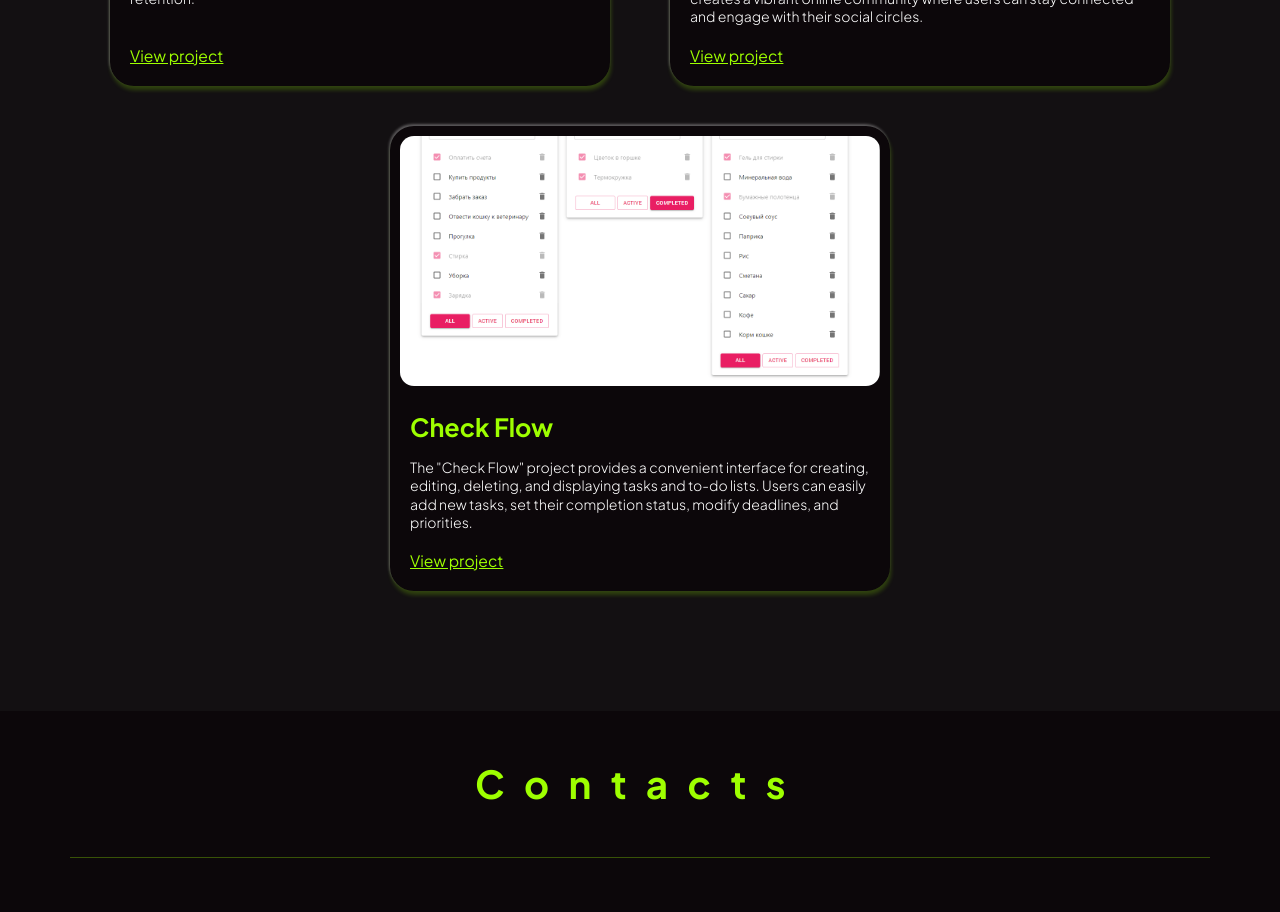
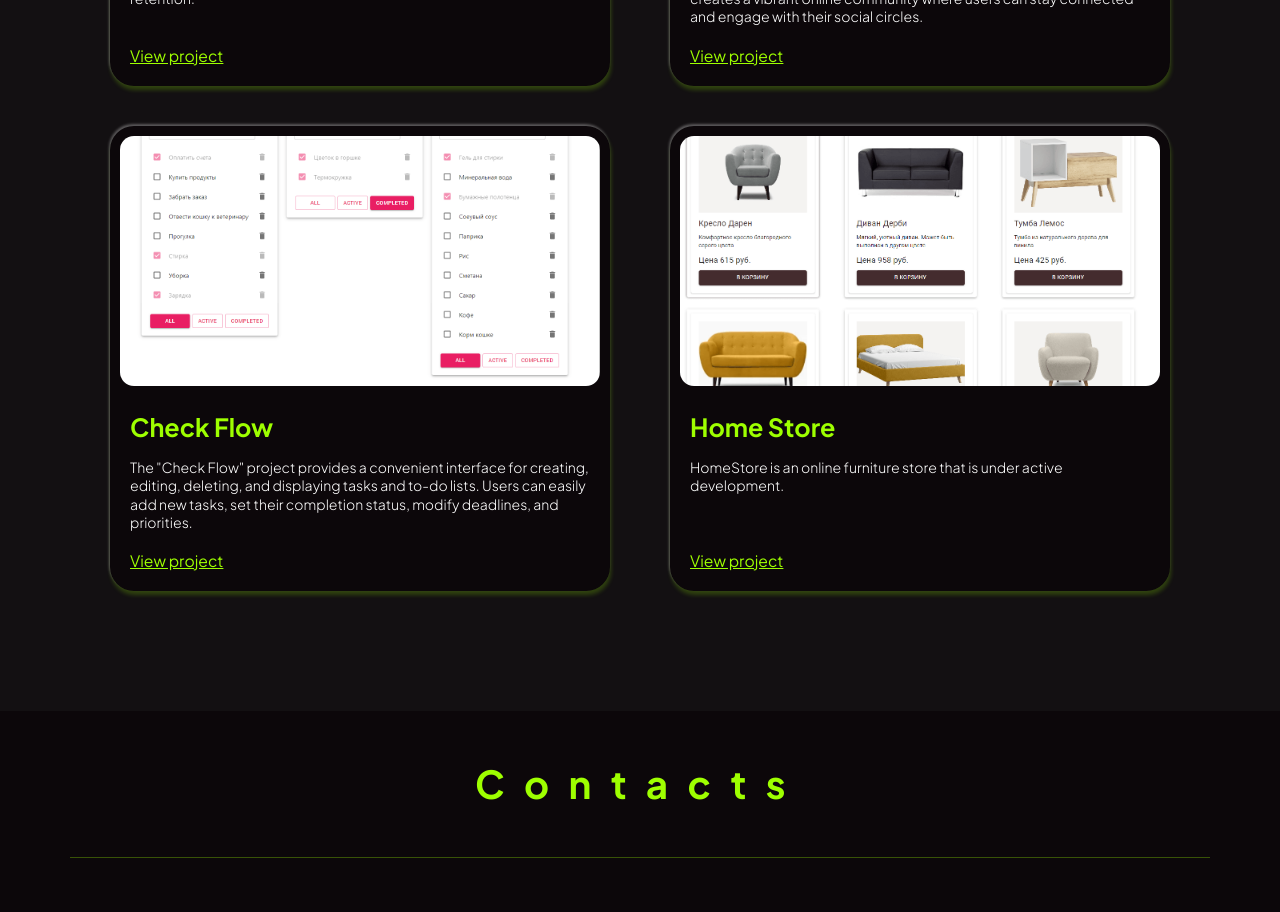
Before and after one commit to oksivasilinka/portfolio, a React app: page / in a window 1280 px wide. Shown: the part 2840-3752 px from the top of the page. Built offline with nearby package versions, Linux system fonts and the light colour scheme.

Commit message:
add project in portfolio

```diff
--- a/src/layout/sections/portfolio/portfolio.tsx
+++ b/src/layout/sections/portfolio/portfolio.tsx
@@ -3,6 +3,7 @@ import styled from 'styled-components'
 import imgCards from 'assets/portfolio/cards.webp'
 import imgTasks from 'assets/portfolio/tasks.webp'
 import imgNetwork from 'assets/portfolio/network.webp'
+import imgHomeStore from 'assets/portfolio/homeStore.webp'
 import { Container, FlexWrapper, SectionTitle } from 'components'
 import { Fade } from 'react-awesome-reveal'
 
@@ -30,6 +31,13 @@ const projects = [
     photo: imgTasks,
     description:
       'The "Check Flow" project provides a convenient interface for creating, editing, deleting, and displaying tasks and to-do lists. Users can easily add new tasks, set their completion status, modify deadlines, and priorities.',
+  },
+  {
+    name: 'Home Store',
+    demo: 'https://home-store-rouge.vercel.app/',
+    code: 'https://github.com/oksivasilinka/homeStore',
+    photo: imgHomeStore,
+    description: 'HomeStore is an online furniture store that is under active development.',
   },
 ]
 
```
Also changed, not shown: src/assets/portfolio/homeStore.webp (added).
